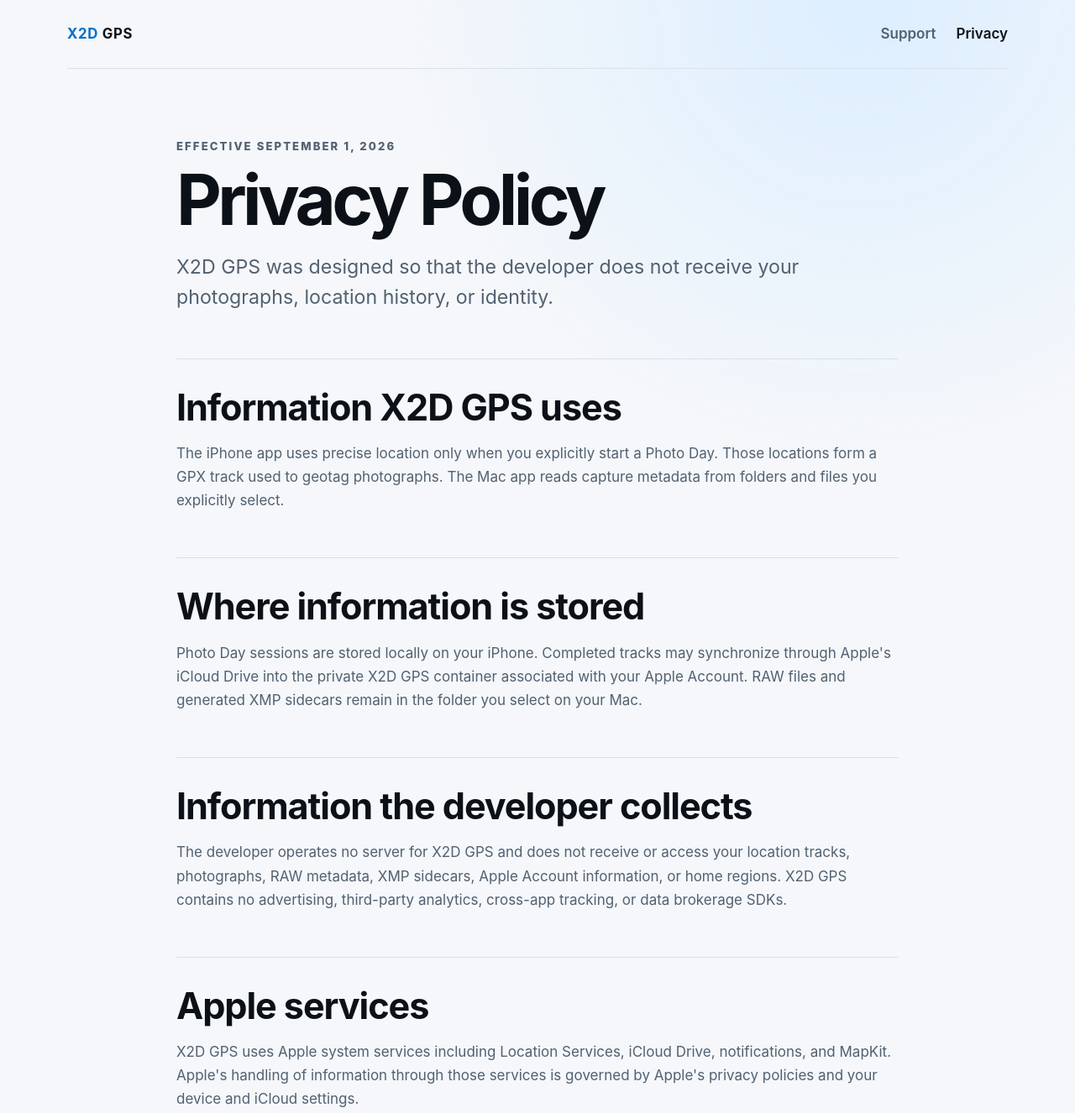
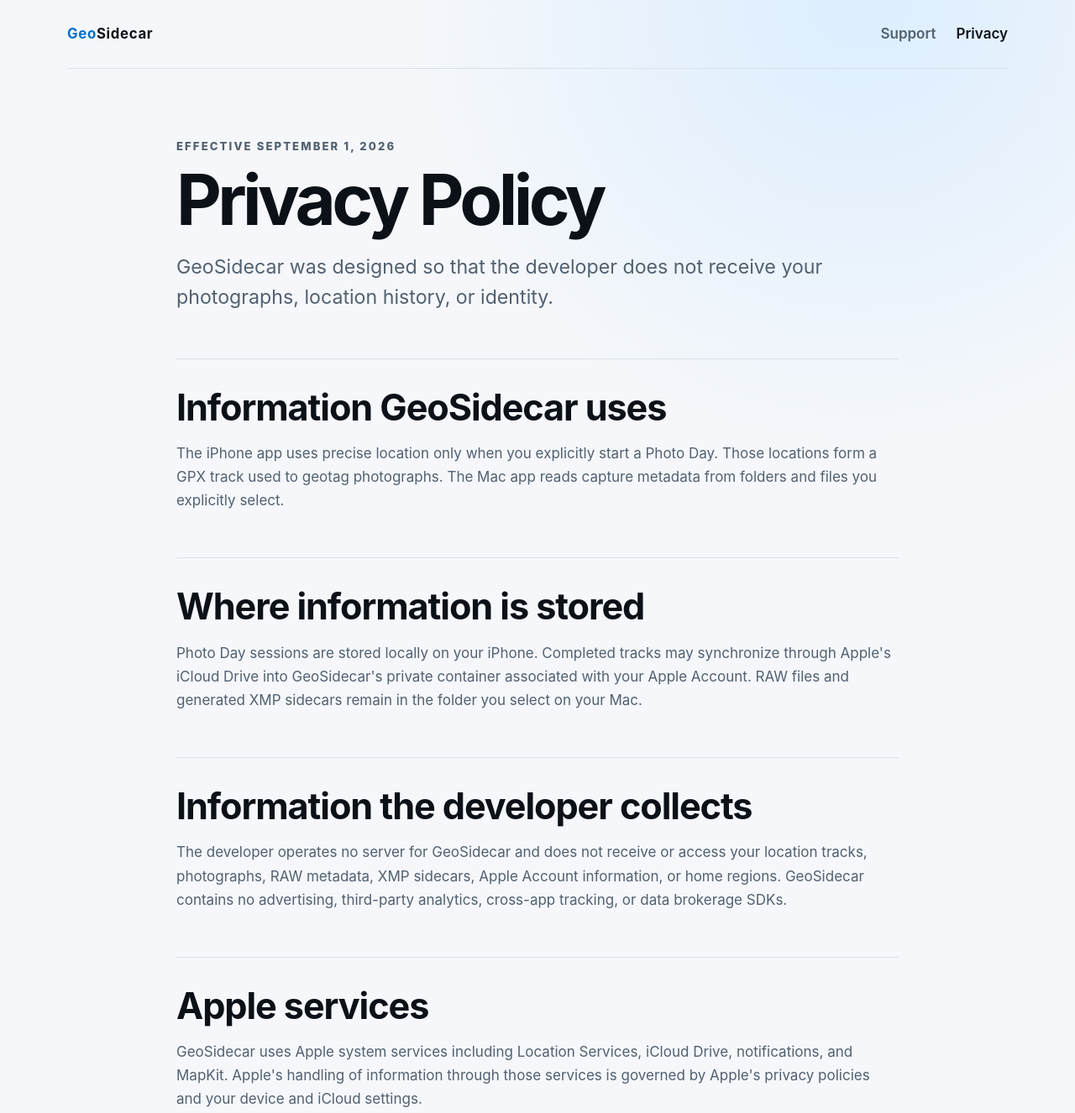
Before and after one commit to Summa-Cruxis/Summa-Cruxis.github.io, a plain HTML site: page privacy.html in a window 1280 px wide. Shown: the top 1326 px of the page at 84% size. Drawn offline with Linux system fonts and the light colour scheme.

Commit message:
Update privacy.html for GeoSidecar

```diff
--- a/privacy.html
+++ b/privacy.html
@@ -3,31 +3,31 @@
 <head>
   <meta charset="utf-8">
   <meta name="viewport" content="width=device-width, initial-scale=1">
-  <meta name="description" content="X2D GPS privacy policy.">
-  <title>Privacy Policy — X2D GPS</title>
+  <meta name="description" content="GeoSidecar privacy policy.">
+  <title>Privacy Policy — GeoSidecar</title>
   <link rel="stylesheet" href="styles.css">
 </head>
 <body>
   <header class="site-header">
-    <a class="wordmark" href="index.html" aria-label="X2D GPS home"><span>X2D</span> GPS</a>
+    <a class="wordmark" href="index.html" aria-label="GeoSidecar home"><span>Geo</span>Sidecar</a>
     <nav aria-label="Main navigation"><a href="support.html">Support</a><a aria-current="page" href="privacy.html">Privacy</a></nav>
   </header>
 
   <main class="document legal">
     <p class="eyebrow">Effective September 1, 2026</p>
     <h1>Privacy Policy</h1>
-    <p class="lede">X2D GPS was designed so that the developer does not receive your photographs, location history, or identity.</p>
+    <p class="lede">GeoSidecar was designed so that the developer does not receive your photographs, location history, or identity.</p>
 
-    <section><h2>Information X2D GPS uses</h2><p>The iPhone app uses precise location only when you explicitly start a Photo Day. Those locations form a GPX track used to geotag photographs. The Mac app reads capture metadata from folders and files you explicitly select.</p></section>
-    <section><h2>Where information is stored</h2><p>Photo Day sessions are stored locally on your iPhone. Completed tracks may synchronize through Apple's iCloud Drive into the private X2D GPS container associated with your Apple Account. RAW files and generated XMP sidecars remain in the folder you select on your Mac.</p></section>
-    <section><h2>Information the developer collects</h2><p>The developer operates no server for X2D GPS and does not receive or access your location tracks, photographs, RAW metadata, XMP sidecars, Apple Account information, or home regions. X2D GPS contains no advertising, third-party analytics, cross-app tracking, or data brokerage SDKs.</p></section>
-    <section><h2>Apple services</h2><p>X2D GPS uses Apple system services including Location Services, iCloud Drive, notifications, and MapKit. Apple's handling of information through those services is governed by Apple's privacy policies and your device and iCloud settings.</p></section>
+    <section><h2>Information GeoSidecar uses</h2><p>The iPhone app uses precise location only when you explicitly start a Photo Day. Those locations form a GPX track used to geotag photographs. The Mac app reads capture metadata from folders and files you explicitly select.</p></section>
+    <section><h2>Where information is stored</h2><p>Photo Day sessions are stored locally on your iPhone. Completed tracks may synchronize through Apple's iCloud Drive into GeoSidecar's private container associated with your Apple Account. RAW files and generated XMP sidecars remain in the folder you select on your Mac.</p></section>
+    <section><h2>Information the developer collects</h2><p>The developer operates no server for GeoSidecar and does not receive or access your location tracks, photographs, RAW metadata, XMP sidecars, Apple Account information, or home regions. GeoSidecar contains no advertising, third-party analytics, cross-app tracking, or data brokerage SDKs.</p></section>
+    <section><h2>Apple services</h2><p>GeoSidecar uses Apple system services including Location Services, iCloud Drive, notifications, and MapKit. Apple's handling of information through those services is governed by Apple's privacy policies and your device and iCloud settings.</p></section>
     <section><h2>Your control</h2><p>You may end location recording at any time, revoke location permission in system settings, export or delete completed tracks on iPhone, disable iCloud access, and delete generated XMP sidecars using Finder. Deleting a local track does not automatically delete a copy that was previously synchronized to iCloud.</p></section>
-    <section><h2>Children</h2><p>X2D GPS is a professional photography utility and is not directed to children. The developer does not knowingly collect personal information from anyone, including children.</p></section>
+    <section><h2>Children</h2><p>GeoSidecar is a professional photography utility and is not directed to children. The developer does not knowingly collect personal information from anyone, including children.</p></section>
     <section><h2>Changes</h2><p>If this policy changes, the effective date above will be updated. Material changes will accompany an app update or updated App Store information.</p></section>
     <section><h2>Contact</h2><p>Contact Summa Cruxis LLC at <a href="mailto:support@summacruxis.com">support@summacruxis.com</a> with privacy questions or requests.</p></section>
   </main>
 
-  <footer><p>© 2026 Summa Cruxis LLC</p><p>X2D GPS is independent and is not affiliated with, sponsored by, or endorsed by Hasselblad.</p></footer>
+  <footer><p>© 2026 Summa Cruxis LLC</p><p>GeoSidecar is an independent application by Summa Cruxis LLC and is not affiliated with, sponsored by, or endorsed by Hasselblad. Hasselblad and X2D are trademarks of their respective owners.</p></footer>
 </body>
 </html>
```
